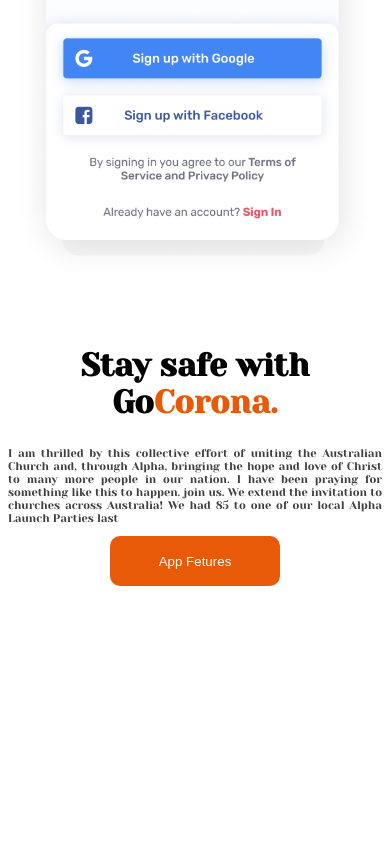
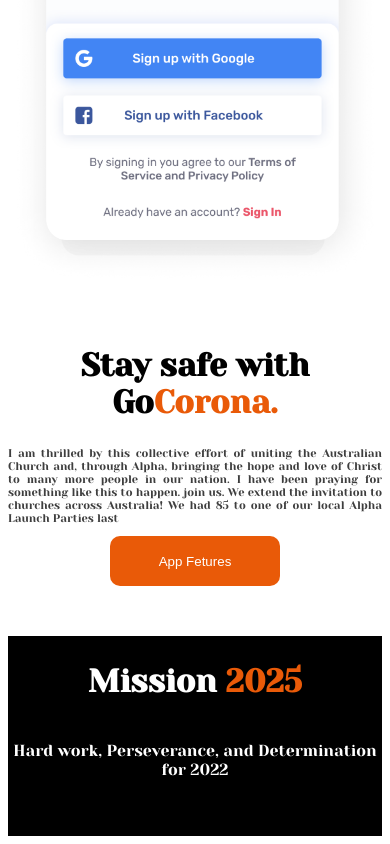
Before and after one commit to mohammademon393/My-mission-2025, a plain HTML site: page index.html in a window 390 px wide. Shown: the part 4082-4926 px from the top of the page. Before the commit the page ends 4676 px from the top, so only its background shows below. Drawn offline with Linux system fonts and the light colour scheme.

Commit message:
Added the responsive footer and finish the project

```diff
--- a/css/responsive.css
+++ b/css/responsive.css
@@ -32,4 +32,7 @@
     .app{
         width: 100%;
     }
+        small{
+            font-size: 0.9rem;
+        }
 }
--- a/css/styels.css
+++ b/css/styels.css
@@ -127,3 +127,14 @@
     position: relative;
     z-index: 1;
 }
+
+/* footer */
+footer{
+    height: 200px;
+    background-color: black;
+    color: white;
+    display: grid;
+    justify-content: center;
+    text-align: center;
+    margin-top: 50px;
+}
--- a/index.html
+++ b/index.html
@@ -119,7 +119,10 @@
             </div>
           </section>
     </main>
-    <footer></footer>
+    <footer>
+        <h2 class="app-title">Mission <span class="text-color">2025</span></h2>
+        <small style="margin-top: -40px; font-size: 1rem; font-weight: 400;">Hard work, Perseverance, and Determination for 2022</small>
+    </footer>
 </body>
 
 </html>
```
